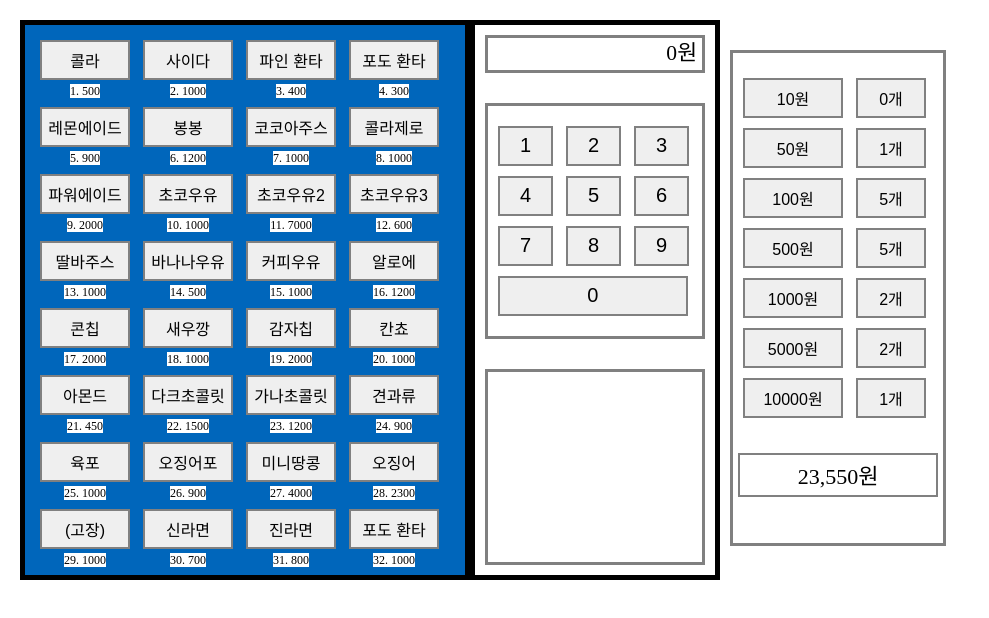
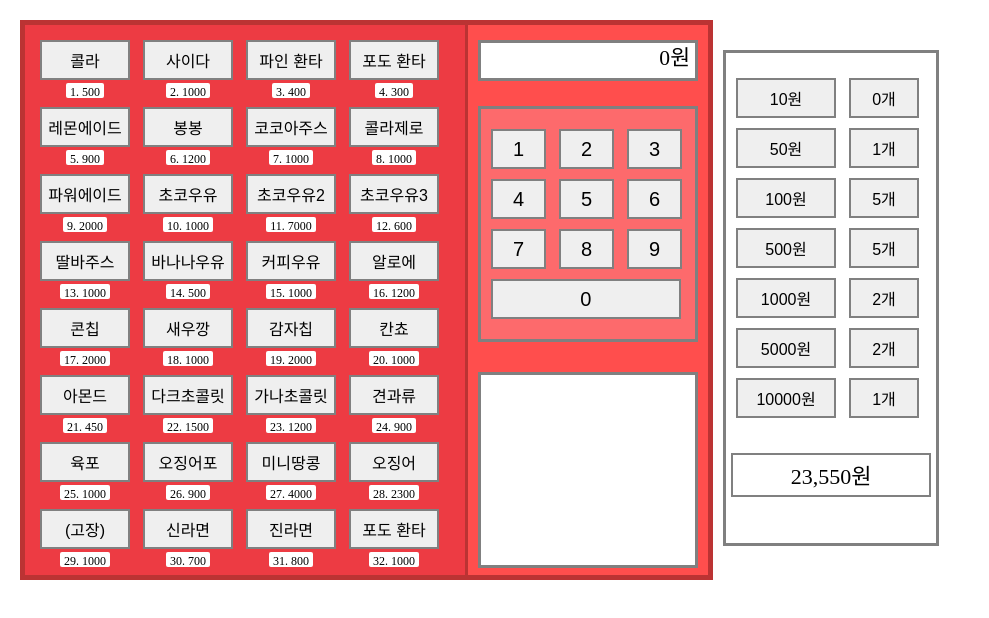
Before and after one commit to youngdo212/javascript-vm, a plain HTML site: page index.html in a window 1280 px wide. Shown: the whole page, without its empty margins (0-989 px from the left). Drawn offline with Linux system fonts and the light colour scheme.

Commit message:
change little things

```diff
--- a/index.css
+++ b/index.css
@@ -1,15 +1,27 @@
 body {
   font-size: 12px;
 }
+button{
+  cursor: pointer;
+}
+button:hover{
+  cursor: pointer;
+  background: #eee
+}
+
+#vending_machine{
+  border: 5px solid #b33;
+  overflow: hidden;
+  margin-left: 20px;
+  margin-top: 20px;
+  float: left;
+}
 
 #item_box {
-  border: 5px solid black;
   width: 420px;
   height: 530px;
-  margin-left: 20px;
-  margin-top: 20px;
   padding: 10px;
-  background: #06b;
+  background: #ed3b43;
   float: left;
 }
 #item_box > ul > li {
@@ -25,27 +37,33 @@
   display:block;
   font-size: 16px;
 }
+
 #item_box > ul > li > span {
   background: white;
+  border-radius: 2px;
+  padding: 1.5px 4px 0px 4px;
 }
 
 #machine_controller {
-  border: 5px solid black;
+  border-left: 3px solid #b33;
   width: 220px;
-  height: 530px;
-  margin-top: 20px;
-  padding: 10px;
+  height: 520px;
+  padding: 15px 10px;
   float: left;
+  background: #FF4E4D;
 }
 #credit_window{
   border: 3px solid gray;
   padding: 5px;
   font-size: 1.8em;
+  height: 25px;
   text-align: right;
+  background: white;
 }
 #picking_box{
   border: 3px solid gray;
-  margin-top: 30px;
+  background: #fd6a6c;
+  margin-top: 25px;
   padding: 15px 5px;
 }
 #picking_box > button{
@@ -63,6 +81,7 @@
   margin-top: 30px;
   padding: 5px;
   height: 180px;
+  background: white;
 }
 
 #wallet_box {
--- a/index.html
+++ b/index.html
@@ -7,6 +7,7 @@
 </head>
 
 <body>
+  <div id="vending_machine">
     <div id="item_box">
       <ul>
         <li>
@@ -158,6 +159,7 @@
       </div>
       <div id="message_window"></div>
     </div>
+  </div>
 
   <div id="wallet_box">
     <div id="credit_box">
```
Lines whose indentation alone changed are shown as unchanged.
